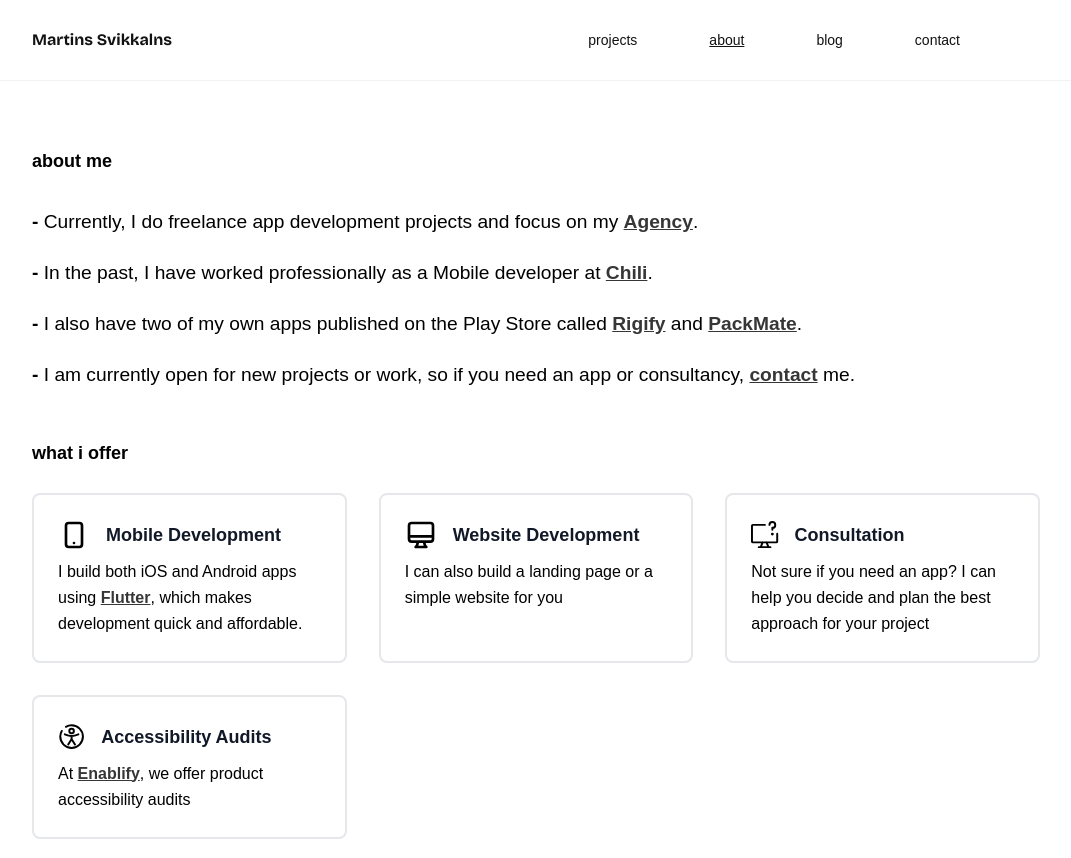
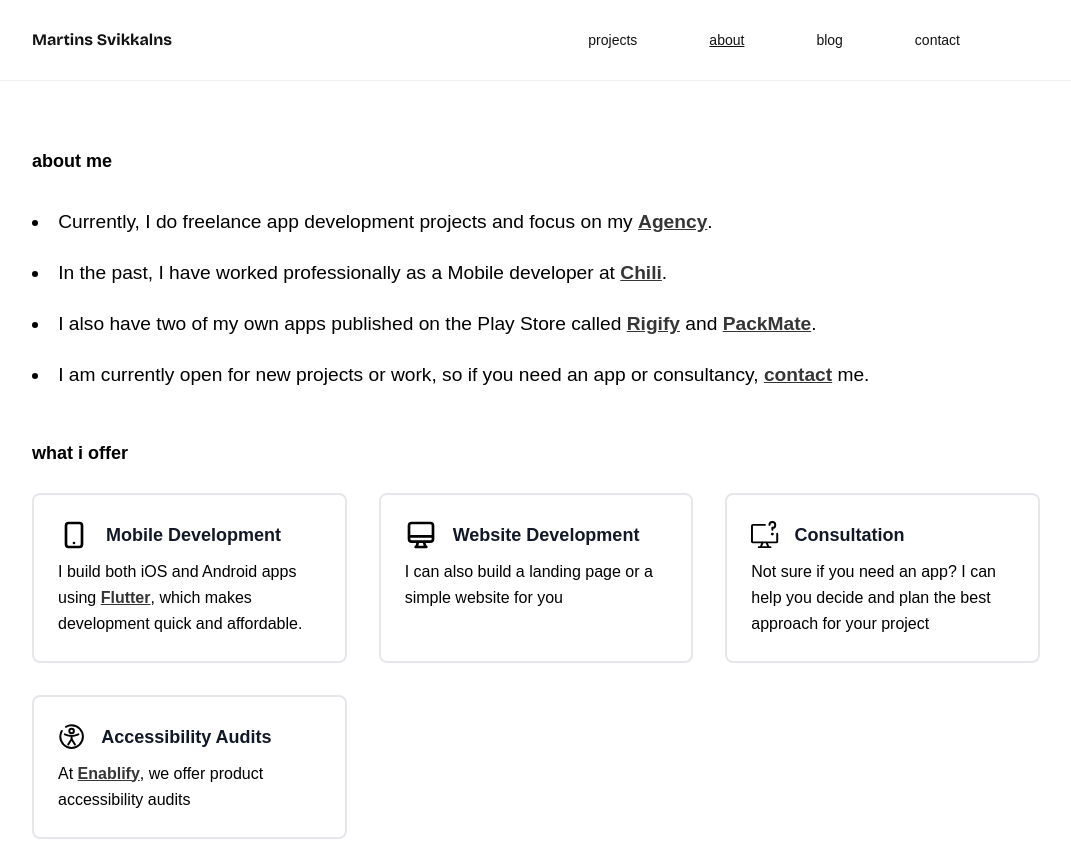
Before and after one commit to hepnn/hepn.me, an Astro site: page /about in a window 1280 px wide. Shown: the top 858 px of the page, without its empty margins (104-1175 px from the left). Built offline with nearby package versions, Linux system fonts and the light colour scheme; Astro itself is replaced by a stand-in of ours; a web font is replaced by a local one.

Commit message:
bullet list

```diff
--- a/src/components/about/AboutComponent.astro
+++ b/src/components/about/AboutComponent.astro
@@ -19,22 +19,22 @@
     <div class="p-10">
         <div class="mb-10">
             <h1 class="text-left text-lg font-bold mb-4">about me</h1>
-            <ul class="list-none list-inside space-y-6">
+            <ul class="list-disc list-inside space-y-6">
                 <li class="mt-8">
-                    <b>-</b> Currently, I do freelance app development projects and
-                    focus on my <a href="https://enablify.co/" target="_blank"
+                    Currently, I do freelance app development projects and focus
+                    on my <a href="https://enablify.co/" target="_blank"
                         ><b>Agency</b></a
                     >.<br />
                 </li>
                 <li>
-                    <b>-</b> In the past, I have worked professionally as a Mobile
+                    In the past, I have worked professionally as a Mobile
                     developer at <a href="https://chililabs.io/" target="_blank"
                         ><b>Chili</b></a
                     >.<br />
                 </li>
                 <li>
-                    <b>-</b> I also have two of my own apps published on the Play
-                    Store called <a
+                    I also have two of my own apps published on the Play Store
+                    called <a
                         href="https://play.google.com/store/apps/details?id=com.yamawagi.rigify"
                         target="_blank"><b>Rigify</b></a
                     > and <a
@@ -43,10 +43,9 @@
                     >.<br />
                 </li>
                 <li>
-                    <b>-</b> I am currently open for new projects or work, so if
-                    you need an app or consultancy, <a href="/contact"
-                        ><b>contact</b></a
-                    > me.
+                    I am currently open for new projects or work, so if you need
+                    an app or consultancy, <a href="/contact"><b>contact</b></a>
+                    me.
                 </li>
             </ul>
         </div>
```
